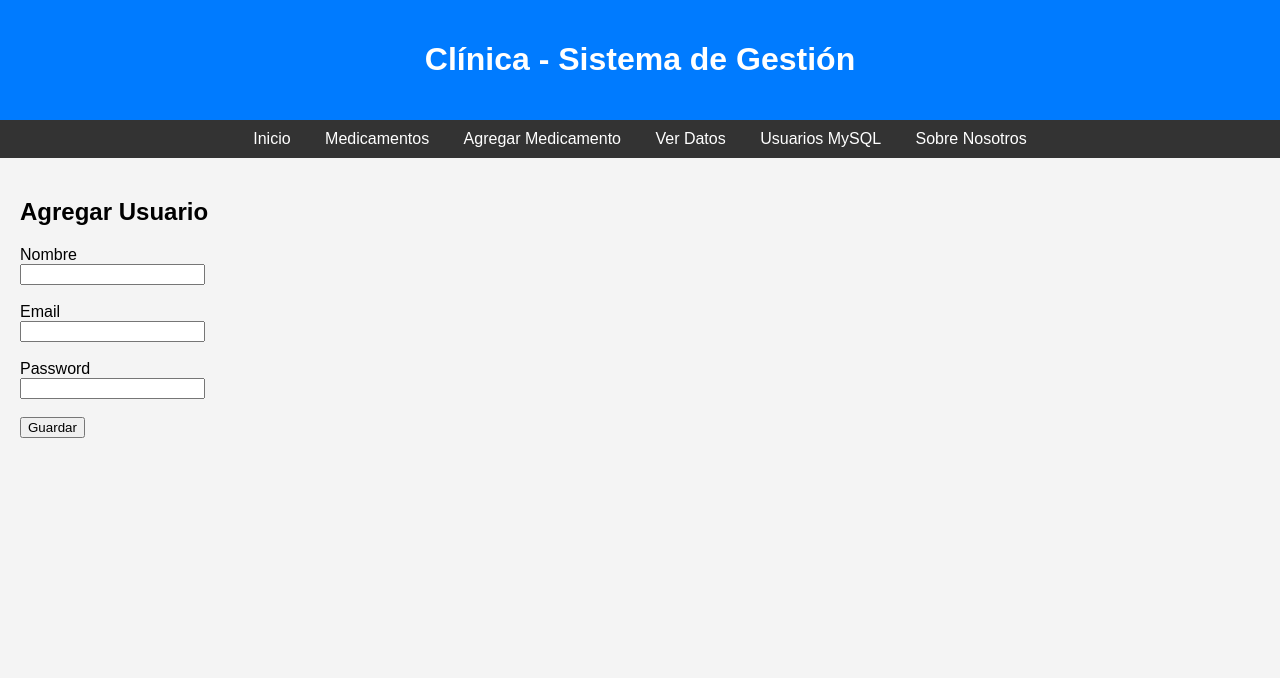
After one commit to Nayely9/DESARROLLO-DE-APLICACIONES-WEB, a Flask app: page /agregar_usuario in a window 1280 px wide. The commit adds this page. Shown: the top 678 px of the page. Run offline with Flask 3, Linux system fonts and the light colour scheme.

Commit message:
Semana13
Semana13

```diff
--- a/Proyecto/app.py
+++ b/Proyecto/app.py
@@ -1,6 +1,7 @@
 from flask import Flask, render_template, request, redirect, Response
 from database import conectar, crear_tablas
 from models import InventarioClinica
+from conexion.conexion import conectar_mysql
 import json
 import csv
 import io
@@ -141,5 +142,42 @@ def exportar_csv():
     response.headers["Content-Disposition"] = "attachment; filename=medicamentos.csv"
     return response
 
+
+@app.route("/usuarios_mysql")
+def usuarios_mysql():
+    conexion = conectar_mysql()
+    cursor = conexion.cursor(dictionary=True)
+
+    cursor.execute("SELECT * FROM usuarios")
+    usuarios = cursor.fetchall()
+
+    conexion.close()
+
+    return render_template("usuarios_mysql.html", usuarios=usuarios)
+
+
+@app.route("/agregar_usuario", methods=["GET", "POST"])
+def agregar_usuario():
+    if request.method == "POST":
+        nombre = request.form["nombre"]
+        mail = request.form["mail"]
+        password = request.form["password"]
+
+        conexion = conectar_mysql()
+        cursor = conexion.cursor()
+
+        cursor.execute(
+            "INSERT INTO usuarios (nombre, mail, password) VALUES (%s, %s, %s)",
+            (nombre, mail, password)
+        )
+
+        conexion.commit()
+        conexion.close()
+
+        return redirect("/usuarios_mysql")
+
+    return render_template("agregar_usuario_mysql.html")
+
+
 if __name__ == "__main__":
     app.run(debug=True)
--- /dev/null
+++ b/Proyecto/templates/agregar_usuario_mysql.html
@@ -0,0 +1,22 @@
+{% extends "base.html" %}
+
+{% block content %}
+
+<h2>Agregar Usuario</h2>
+
+<form method="POST">
+
+<label>Nombre</label><br>
+<input type="text" name="nombre" required><br><br>
+
+<label>Email</label><br>
+<input type="email" name="mail" required><br><br>
+
+<label>Password</label><br>
+<input type="password" name="password" required><br><br>
+
+<button type="submit">Guardar</button>
+
+</form>
+
+{% endblock %}
--- a/Proyecto/templates/base.html
+++ b/Proyecto/templates/base.html
@@ -13,7 +13,9 @@
 <nav>
     <a href="/">Inicio</a>
     <a href="/medicamentos">Medicamentos</a>
-    <a href="/agregar">Agregar</a>
+    <a href="/agregar">Agregar Medicamento</a>
+    <a href="/ver_datos">Ver Datos</a>
+    <a href="/usuarios_mysql">Usuarios MySQL</a>
     <a href="/about">Sobre Nosotros</a>
 </nav>
 
```
Also changed, not shown: Proyecto/conexion/conexion.py (added, +11 -0 lines), Proyecto/templates/usuarios_mysql.html (added, +28 -0 lines).
